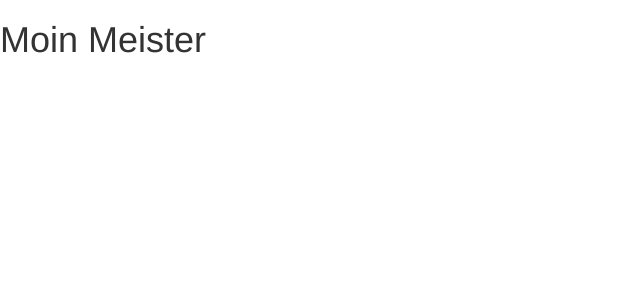
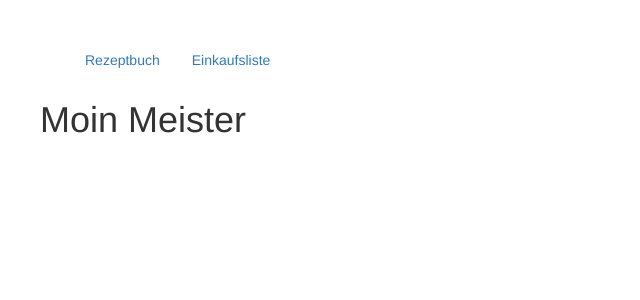
Before and after one commit to Ph1L42/AngularGuide, an Angular app: page / in a window 1280 px wide. Shown: the top 300 px of the page, without its empty margins (0-640 px from the left). Built offline with nearby package versions, Linux system fonts and the light colour scheme.

Commit message:
First Bootstrap Commit

```diff
--- a/src/app/app.component.html
+++ b/src/app/app.component.html
@@ -1 +1,5 @@
+<div class="container">
+    <app-header></app-header>
+</div>
+
 <h1>Moin Meister</h1>
--- a/src/app/app.module.ts
+++ b/src/app/app.module.ts
@@ -3,11 +3,13 @@ import { BrowserModule } from '@angular/platform-browser';
 import { FormsModule } from '@angular/forms';
 
 import { AppComponent } from './app.component';
+import { HeaderComponent } from './header.component';
 
 
 @NgModule({
   declarations: [
-    AppComponent
+    AppComponent,
+    HeaderComponent
   ],
   imports: [
     BrowserModule,
--- /dev/null
+++ b/src/app/header.component.html
@@ -0,0 +1,10 @@
+<header>
+    <ul class="nav nav-pills">
+        <li role="presentation">
+          <a aria-current="page" href="#">Rezeptbuch</a>
+        </li>
+        <li role="presentation">
+          <a href="#">Einkaufsliste</a>
+        </li>
+      </ul>
+</header>
--- /dev/null
+++ b/src/app/header.component.ts
@@ -0,0 +1,15 @@
+import { Component, OnInit } from '@angular/core';
+
+@Component({
+  selector: 'app-header',
+  templateUrl: './header.component.html',
+  styleUrls: ['./header.component.css']
+})
+export class HeaderComponent implements OnInit {
+
+  constructor() { }
+
+  ngOnInit(): void {
+  }
+
+}
--- a/src/index.html
+++ b/src/index.html
@@ -2,7 +2,7 @@
 <html lang="en">
 <head>
   <meta charset="utf-8">
-  <title>Rezept Buch</title>
+  <title>Rezeptbuch</title>
   <base href="/">
   <meta name="viewport" content="width=device-width, initial-scale=1">
   <link rel="icon" type="image/x-icon" href="favicon.ico">
--- a/src/styles.css
+++ b/src/styles.css
@@ -1 +1,4 @@
 /* You can add global styles to this file, and also import other style files */
+body {
+    padding: 40px;
+}
```
Also changed, not shown: src/app/header.component.css (added).
